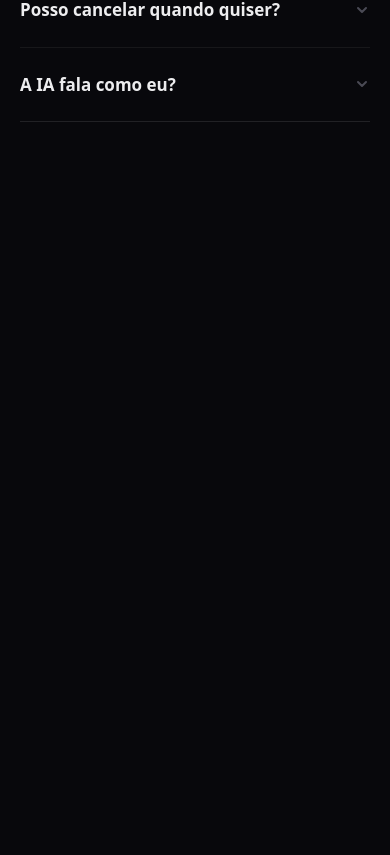
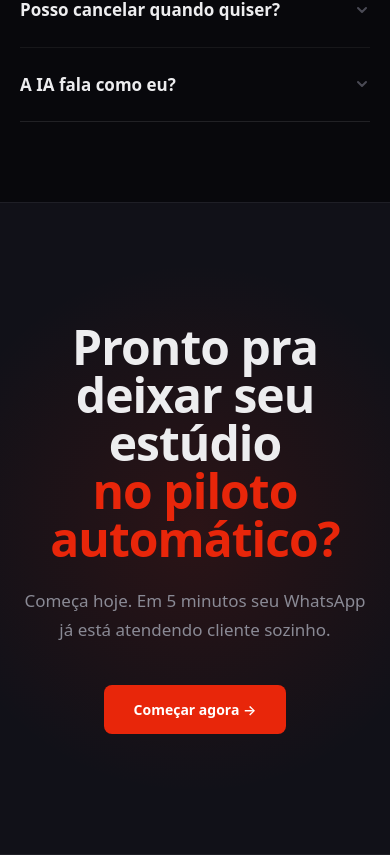
Before and after one commit to brazilianhustle/inkflow-saas, a Next.js app in the folder web/: page / in a window 390 px wide. Shown: the part 7507-8362 px from the top of the page. Before the commit the page ends 7709 px from the top, so only its background shows below. Built offline with nearby package versions, Linux system fonts and the light colour scheme; a web font is replaced by a local one.

Commit message:
feat(web): CtaFinal — headline gigante + glow radial vermelho
Co-Authored-By: Claude Opus 4.7 (1M context) <noreply@anthropic.com>

```diff
--- a/web/app/page.tsx
+++ b/web/app/page.tsx
@@ -6,6 +6,7 @@ import HowItWorks from "@/components/landing/HowItWorks";
 import Demo from "@/components/landing/Demo";
 import Pricing from "@/components/landing/Pricing";
 import Faq from "@/components/landing/Faq";
+import CtaFinal from "@/components/landing/CtaFinal";
 
 export default function Home() {
   return (
@@ -18,6 +19,7 @@ export default function Home() {
       <Demo />
       <Pricing />
       <Faq />
+      <CtaFinal />
     </main>
   );
 }
--- /dev/null
+++ b/web/components/landing/CtaFinal.tsx
@@ -0,0 +1,59 @@
+"use client";
+
+import { motion } from "motion/react";
+import { copy } from "@/lib/copy";
+import { startCheckout } from "@/lib/checkout";
+import { fadeUp, fadeUpTransition } from "@/lib/animations";
+
+export default function CtaFinal() {
+  return (
+    <section
+      className="relative overflow-hidden bg-[var(--color-bg-card)] border-t border-b border-[var(--color-border)] text-center"
+      style={{
+        paddingLeft: "var(--side-pad)",
+        paddingRight: "var(--side-pad)",
+        paddingTop: "clamp(120px, 16vw, 200px)",
+        paddingBottom: "clamp(120px, 16vw, 200px)",
+      }}
+    >
+      {/* Glow radial decorativo */}
+      <div
+        className="absolute inset-0 pointer-events-none z-0"
+        style={{
+          background: "radial-gradient(circle at center, var(--accent-glow) 0%, transparent 70%)",
+        }}
+      />
+
+      <motion.div
+        initial="hidden"
+        whileInView="visible"
+        viewport={{ once: true, margin: "-80px" }}
+        variants={fadeUp}
+        transition={fadeUpTransition}
+        className="relative z-10 max-w-[940px] mx-auto"
+      >
+        <h2
+          className="font-display font-bold text-text-primary"
+          style={{ fontSize: "clamp(48px, 8vw, 96px)", letterSpacing: "-0.02em", lineHeight: 1 }}
+        >
+          <span className="block">{copy.ctaFinal.headlineLine1}</span>
+          <span className="block text-[var(--color-accent)]">{copy.ctaFinal.headlineLine2}</span>
+        </h2>
+
+        <p
+          className="font-display font-normal text-[17px] text-text-secondary mt-6"
+          style={{ lineHeight: 1.7 }}
+        >
+          {copy.ctaFinal.sub}
+        </p>
+
+        <button
+          onClick={() => startCheckout("individual")}
+          className="mt-10 bg-[var(--color-accent)] hover:bg-[var(--color-accent-hover)] text-white font-display font-semibold text-[14px] px-[30px] py-[14px] rounded-lg transition-all duration-300 hover:-translate-y-0.5 hover:shadow-[var(--shadow-button)]"
+        >
+          {copy.ctaFinal.cta} →
+        </button>
+      </motion.div>
+    </section>
+  );
+}
```
